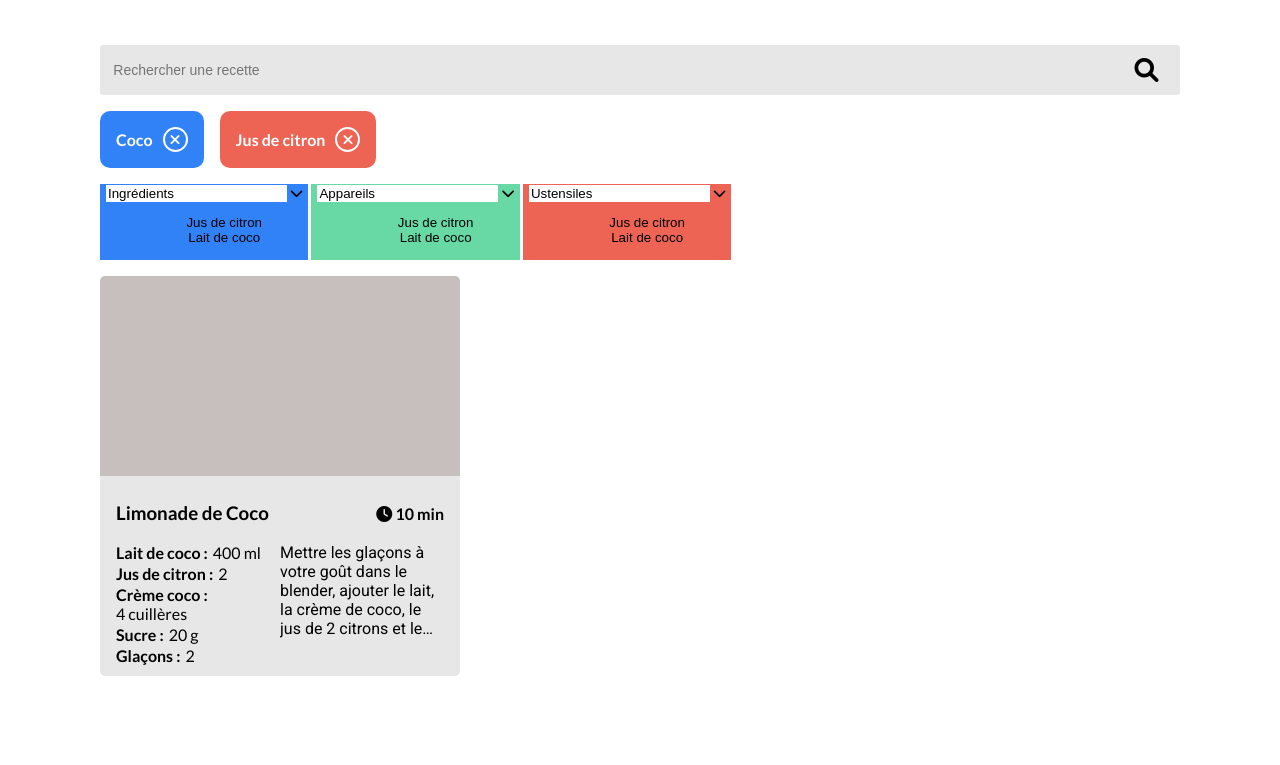
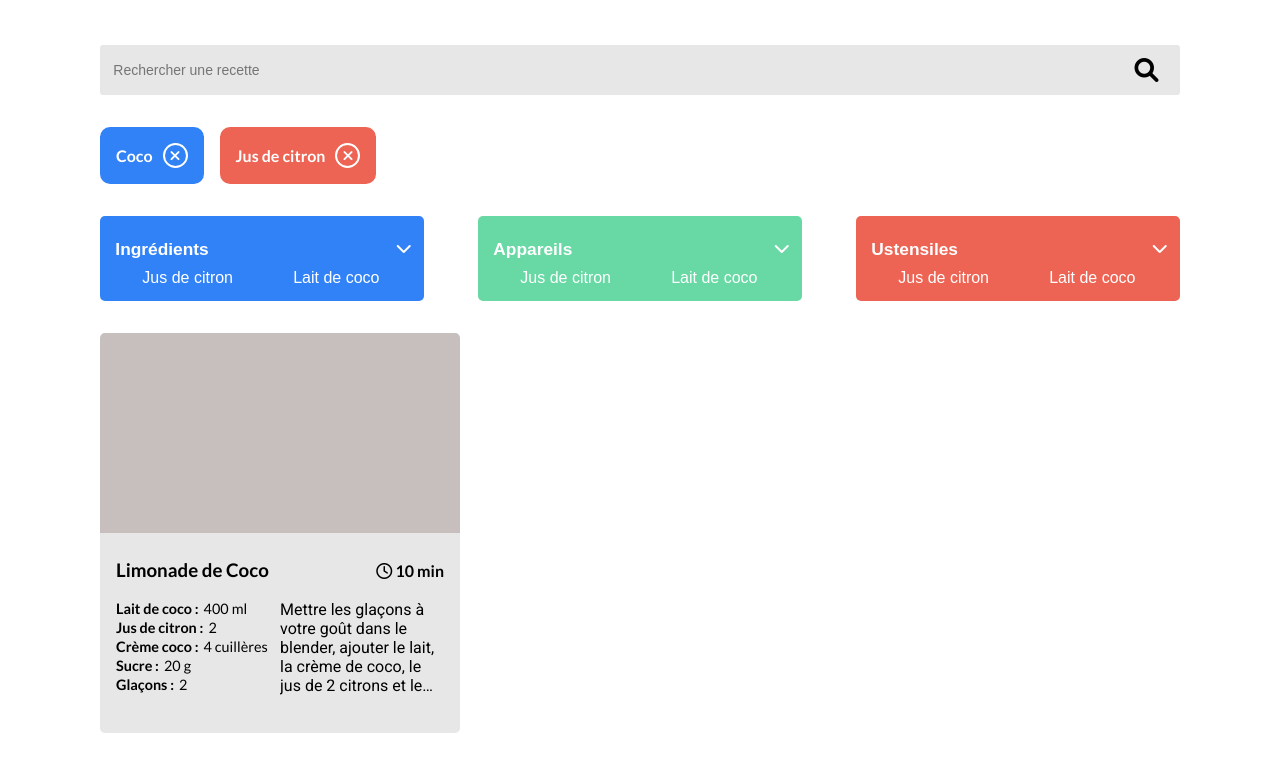
Before and after one commit to f4b4nd/FabienAndria_7_14032022, a plain HTML site: page index.html in a window 1280 px wide. Shown: the part 119-884 px from the top of the page. Before the commit the page ends 827 px from the top, so only its background shows below. Drawn offline with Linux system fonts and the light colour scheme.

Commit message:
working on dropdown style

```diff
--- a/index.html
+++ b/index.html
@@ -48,12 +48,12 @@
 
         </div>
 
-        <div class="dropdown-selectors">
+        <div class="dropdowns">
 
             <button id="ingredient-dropdown" class="dropdown btn-primary">
-                <div class="dropdown-search">
-                    <input class="dropdown-search__input" type="text" value="Ingrédients">
-                    <span class="dropdown-search__icon"> <i class="fas fa-chevron-down"></i> </span>
+                <div class="dropdown-textsearch">
+                    <input class="dropdown-textsearch__input" type="text" value="Ingrédients">
+                    <span class="dropdown-textsearch__icon"> <i class="fas fa-chevron-down"></i> </span>
                 </div>
                 <ul class="dropdown__options">
                     <li value="jus-de-citron"> Jus de citron </li>
@@ -62,9 +62,9 @@
             </button>
 
             <button id="appliance-dropdown" class="dropdown btn-success">
-                <div class="dropdown-search">
-                    <input class="dropdown-search__input" type="text" value="Appareils">
-                    <span class="dropdown-search__icon"> <i class="fas fa-chevron-down"></i> </span>
+                <div class="dropdown-textsearch">
+                    <input class="dropdown-textsearch__input" type="text" value="Appareils">
+                    <span class="dropdown-textsearch__icon"> <i class="fas fa-chevron-down"></i> </span>
                 </div>
                 <ul class="dropdown__options">
                     <li value="jus-de-citron"> Jus de citron </li>
@@ -73,9 +73,9 @@
             </button>
 
             <button id="ustensil-dropdown" class="dropdown btn-danger">
-                <div class="dropdown-search">
-                    <input class="dropdown-search__input" type="text" value="Ustensiles">
-                    <span class="dropdown-search__icon"> <i class="fas fa-chevron-down"></i> </span>
+                <div class="dropdown-textsearch">
+                    <input class="dropdown-textsearch__input" type="text" value="Ustensiles">
+                    <span class="dropdown-textsearch__icon"> <i class="fas fa-chevron-down"></i> </span>
                 </div>
                 <ul class="dropdown__options">
                     <li value="jus-de-citron"> Jus de citron </li>
@@ -102,7 +102,7 @@
                         </div>
 
                         <div class="recipe-time">
-                            <span class="recipe-time__icon"> <i class="fas fa-clock"></i> </span>
+                            <span class="recipe-time__icon"> <i class="fa-regular fa-clock"></i> </span>
                             <span class="recipe-time__value"> 10 min </span>
                         </div>
                     </div>
--- a/styles/_card.scss
+++ b/styles/_card.scss
@@ -26,6 +26,11 @@
     display: flex;
     justify-content: space-between;
     align-items: center;
+
+
+    .fa-clock {
+        color: black;
+    }
 
     .recipe-time__value {
         font-weight: bold;
@@ -74,6 +79,8 @@
         justify-content: flex-start;
         column-gap: 5px;
 
+        font-size: 0.9em;
+
         .ingredient__label {
             font-weight: bold;
         }
--- a/styles/_dropdown.scss
+++ b/styles/_dropdown.scss
@@ -1,15 +1,68 @@
-.btn {
+.dropdown {
     color: white;
+    border-radius: 5px;
+    padding: 1em;
+    flex-basis: 30%;
+}
+
+.dropdown-textsearch {
+
+    display: flex;
+    justify-content: space-between;
+    align-items: center;
+
+    &__input {
+        color: white;
+        font-size: 1.3em;
+        height: 40px;
+        font-weight: bold;
+    }
+
+    input:focus {
+        outline: none;
+    }
+
+    &__icon {
+        cursor: pointer;
+        font-size: 1.2em;
+    }
+}
+
+button.dropdown {
+
+    ul {
+        margin: 0;
+        padding: 0;
+    }
+
+    ul.dropdown__options {
+        display: grid;
+        grid-template-columns: repeat(2, 1fr);
+
+        font-size: 1.2em;
+    }
 }
 
 .btn-primary {
     background-color: $blue;
+
+    .dropdown-textsearch__input {
+        background-color: $blue;
+    }
 }
 
 .btn-success {
     background-color: $green;
+
+    .dropdown-textsearch__input {
+        background-color: $green;
+    }
 }
 
 .btn-danger {
     background-color: $red;
+
+    .dropdown-textsearch__input {
+        background-color: $red;
+    }
 }
--- a/styles/_search-bar.scss
+++ b/styles/_search-bar.scss
@@ -26,6 +26,7 @@
         position: absolute;
         top: 25%;
         right: 2%;
+        cursor: pointer;
     }
 
     .fa-search {
--- a/styles/index.scss
+++ b/styles/index.scss
@@ -31,7 +31,7 @@ main {
     margin: 2em 100px;
     display: flex;
     flex-direction: column;
-    row-gap: 1em;
+    row-gap: 2em;
 }
 
 
@@ -39,7 +39,15 @@ main {
     display: flex;
     flex-direction: wrap;
     gap: 1em;
+    font-weight: 700;
 }
+
+.dropdowns {
+    display: flex;
+    flex-wrap: wrap;
+    justify-content: space-between;
+}
+
 
 .cards {
     display: grid;
```
Also changed, not shown: styles/index.css, 1 other file.
